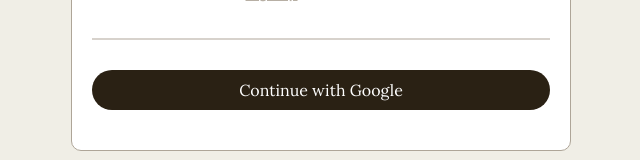
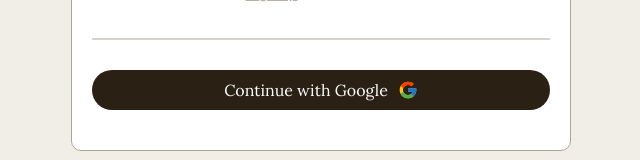
Before and after one commit to alexismgjackson-github/checkin, a React (Vite) app: page / in a window 1280 px wide. Shown: the part 472-632 px from the top of the page, without its empty margins (319-959 px from the left). Built offline with nearby package versions, Linux system fonts and the light colour scheme.

Commit message:
google icon added

```diff
--- a/components/Login/LoginCard.css
+++ b/components/Login/LoginCard.css
@@ -45,8 +45,16 @@
 }
 
 .continue-with-google-btn {
+  align-items: center;
   background-color: var(--color-bold);
   border-radius: 2rem;
+  display: flex;
+  justify-content: center;
+}
+
+.google-icon {
+  margin-left: 1rem;
+  width: 2rem;
 }
 
 /* Extra small devices (phones, 600px and down) */
--- a/components/Login/LoginCard.jsx
+++ b/components/Login/LoginCard.jsx
@@ -47,6 +47,11 @@
         <hr />
         <button className="continue-with-google-btn">
           Continue with Google
+          <img
+            src="./assets/icons/google.svg"
+            alt="Google icon"
+            className="google-icon"
+          />
         </button>
       </div>
     </>
```
Also changed, not shown: public/assets/icons/google.svg (added).
